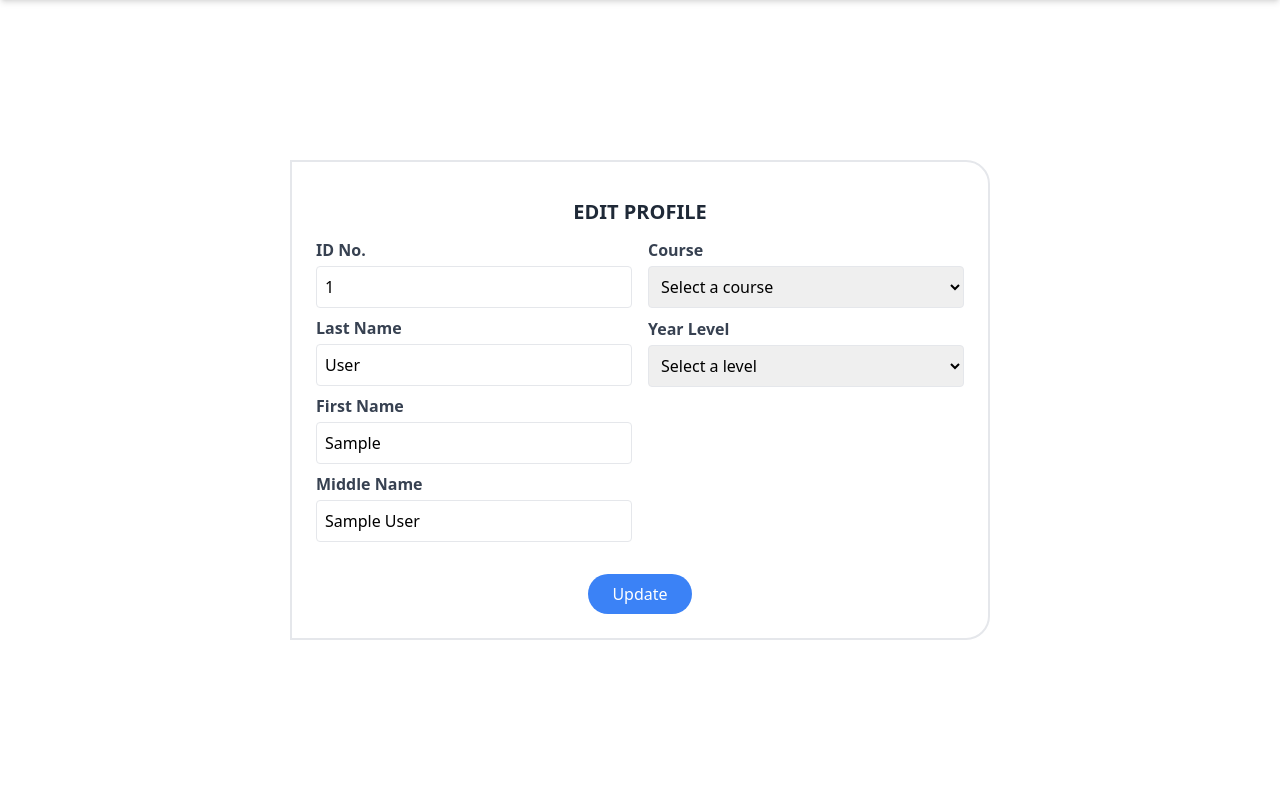
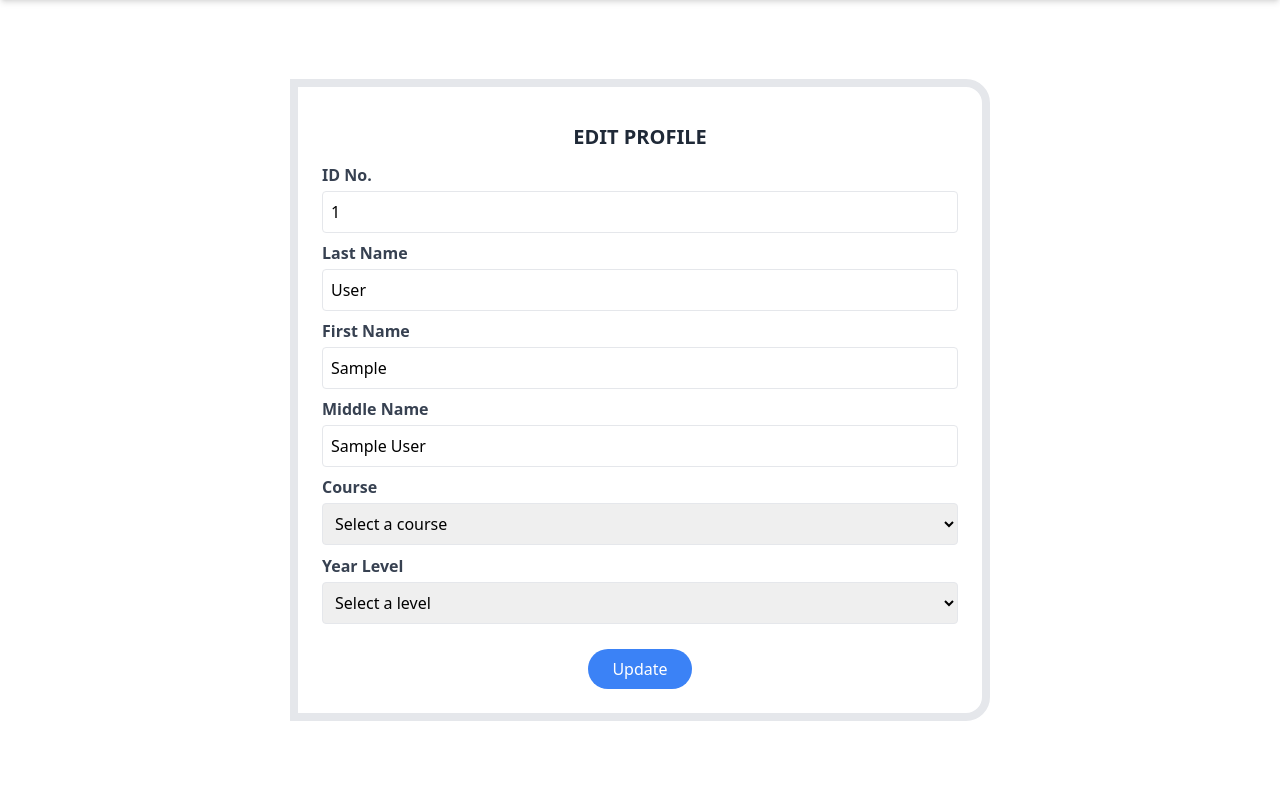
Before and after one commit to diann71/ccs-monitoring-system, a PHP site: page /edit.php in a window 1280 px wide. Shown: the part 97-897 px from the top of the page. Run offline with PHP 8.4, Linux system fonts and the light colour scheme; the visitor is signed in with stand-in values (Sample User, id 1); tables that the repository leaves empty or names only in its code hold one stand-in row (values such as "Sample post"); some libraries are stand-ins or nearby versions.

Commit message:
Saving changes

```diff
--- a/edit.php
+++ b/edit.php
@@ -45,8 +45,8 @@ include "authenticator.php";
 </head>
 <body>
         <form action="edit.php" method="post">
-        <div class="h-screen grid place-items-center">
-            <div class="bg-white p-6 w-full  border-2 border-solid md:w-[700px] rounded-r-3xl">
+            <div class="h-lvh grid place-items-center">
+                <div class="bg-white p-6 w-96 border-8 border-solid md:w-[700px] rounded-r-3xl">
                     <?php if (isset($_SESSION['error'])): ?>
                         <div class="bg-red-500 text-white p-2 mb-4 rounded-md text-center">
                             <?php echo $_SESSION['error']; unset($_SESSION['error']); ?>
@@ -62,7 +62,7 @@ include "authenticator.php";
                     <h1 class="text-xl font-semibold text-center text-gray-800 p-3">EDIT PROFILE</h1>
 
                     <form action="register.php" method="post" class="mt-4">
-            <div class="grid grid-cols-1 md:grid-cols-2 gap-4">
+                    <div class="justify-center grid grid-cols-1 md:grid-cols-1 gap-4">
                         <!-- Left Column -->
                         <div>
                             <label class="block text-gray-700 font-bold pb-1">ID No.</label>
@@ -76,10 +76,7 @@ include "authenticator.php";
 
                             <label class="block text-gray-700 font-bold pb-1">Middle Name</label>
                             <input type="text" name="midname" placeholder="Middle Name" value="<?php echo $midname ?>" class="w-full border p-2 rounded focus:outline-none focus:ring-2 focus:ring-blue-400 mb-2" required>
-                </div>
 
-                <!-- Right Column -->
-                <div>
                             <label class="block text-gray-700 font-bold pb-1">Course</label>
                             <select name="course" class="w-full border p-2 rounded focus:outline-none focus:ring-2 focus:ring-blue-400 mb-px"  required>
                                 <option value="" disabled selected>Select a course</option>
@@ -95,15 +92,11 @@ include "authenticator.php";
                                 <option value="3" <?php echo ($year == '3') ? 'selected' : ''; ?>>3</option>
                                 <option value="4" <?php echo ($year == '4') ? 'selected' : ''; ?>>4</option>
                             </select>
-                </div>
-            </div>
-
                             <div class="flex justify-center mt-6">
                                 <input type="submit" name="update" value="Update" class="bg-blue-500 text-white px-6 py-2 rounded-full hover:bg-blue-600 transition">
                             </div>
-            </form>
                         </div>
-
+                    </div>
                 </div>
             </div>
         </form>
--- a/profile.php
+++ b/profile.php
@@ -13,7 +13,7 @@ include "authenticator.php";
     <title>Profile</title>
 </head>
 <body>
-    <div class="h-screen grid place-items-center">
+    <div class="h-lvh grid place-items-center">
     <div class="w-96 border-2 border-solid p-6 shadow-lg rounded-lg ">
         <p>Id No: <?php echo $idno; ?></p>
         <p>Last Name: <?php echo $lastname;?></p>
```
Lines whose indentation alone changed are shown as unchanged.
